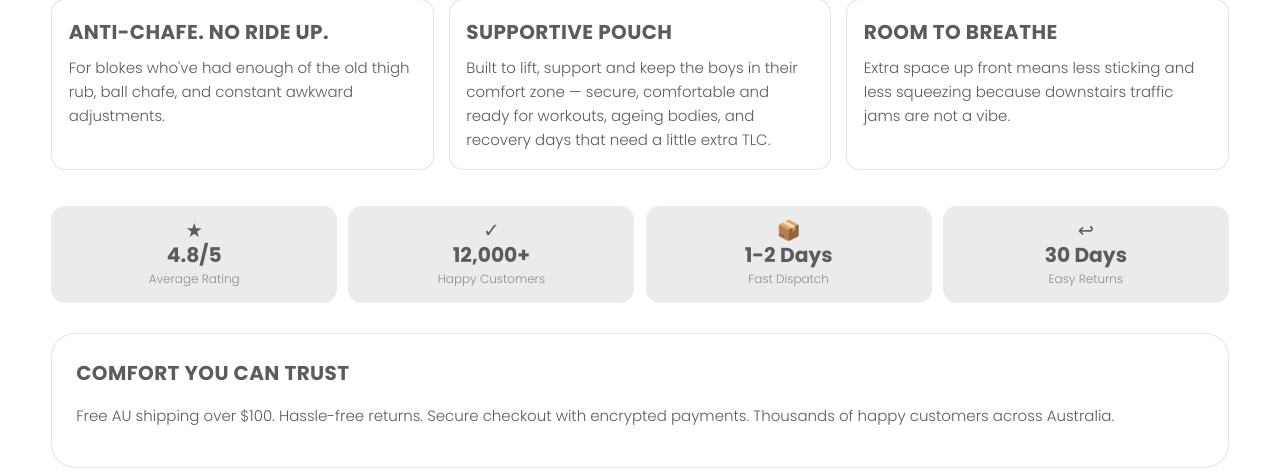
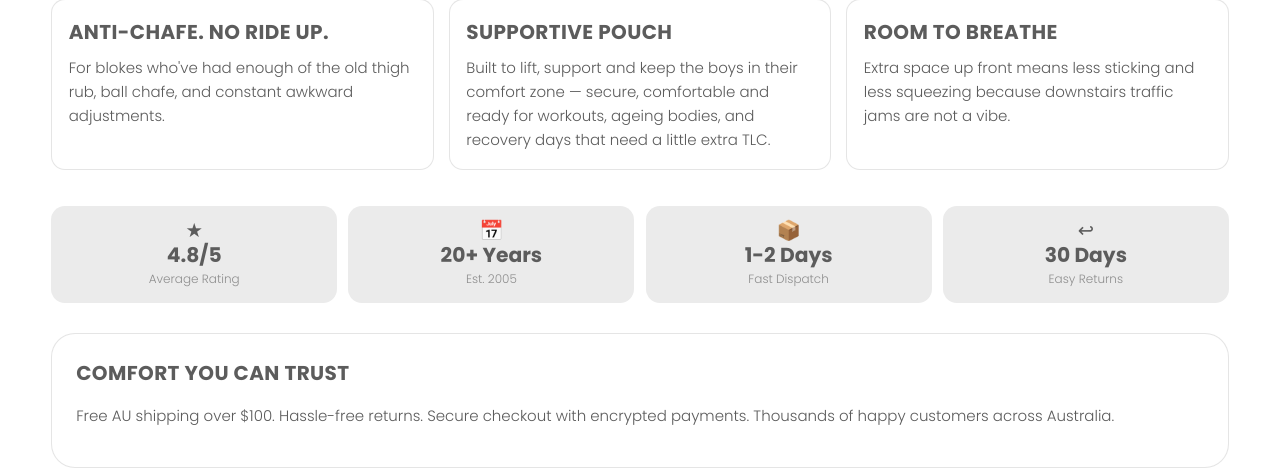
Before and after one commit to TeamSLY-Shaz/SLY-Collective-Repository, a WordPress theme: template sly-pebble-lite/front-page.php in a window 1280 px wide. Shown: the part 2966-3438 px from the top of the page. Run offline with PHP 8.4 and a stand-in for WordPress, Linux system fonts and the light colour scheme; the site name, menu and one post (Sample post) are stand-ins, and other content is empty; some libraries are stand-ins or nearby versions.

Commit message:
v201: Change customers stat to 'Est. 2005 / 20+ Years'

```diff
--- a/sly-pebble-lite/front-page.php
+++ b/sly-pebble-lite/front-page.php
@@ -544,9 +544,9 @@ $benefits_product_img = get_theme_mod('sly_benefits_product_image', 'https://sly
 		<span class="social-proof-bar__label"><?php echo esc_html(get_theme_mod('sly_proof_rating_label', 'Average Rating')); ?></span>
 	</div>
 	<div class="social-proof-bar__item">
-		<span class="social-proof-bar__icon">&#10003;</span>
-		<span class="social-proof-bar__stat"><?php echo esc_html(get_theme_mod('sly_proof_customers', '12,000+')); ?></span>
-		<span class="social-proof-bar__label"><?php echo esc_html(get_theme_mod('sly_proof_customers_label', 'Happy Customers')); ?></span>
+		<span class="social-proof-bar__icon">&#128197;</span>
+		<span class="social-proof-bar__stat"><?php echo esc_html(get_theme_mod('sly_proof_customers', '20+ Years')); ?></span>
+		<span class="social-proof-bar__label"><?php echo esc_html(get_theme_mod('sly_proof_customers_label', 'Est. 2005')); ?></span>
 	</div>
 	<div class="social-proof-bar__item">
 		<span class="social-proof-bar__icon">&#128230;</span>
--- a/sly-pebble-lite/functions.php
+++ b/sly-pebble-lite/functions.php
@@ -655,8 +655,8 @@ if (!function_exists('sly_pebble_lite_customize_register')) {
 		));
 		$add_text_control('sly_proof_rating', '4.8/5', __('Rating Stat', 'sly-pebble-lite'), 'sly_home_proof');
 		$add_text_control('sly_proof_rating_label', 'Average Rating', __('Rating Label', 'sly-pebble-lite'), 'sly_home_proof');
-		$add_text_control('sly_proof_customers', '12,000+', __('Customers Stat', 'sly-pebble-lite'), 'sly_home_proof');
-		$add_text_control('sly_proof_customers_label', 'Happy Customers', __('Customers Label', 'sly-pebble-lite'), 'sly_home_proof');
+		$add_text_control('sly_proof_customers', '20+ Years', __('Customers Stat', 'sly-pebble-lite'), 'sly_home_proof');
+		$add_text_control('sly_proof_customers_label', 'Est. 2005', __('Customers Label', 'sly-pebble-lite'), 'sly_home_proof');
 		$add_text_control('sly_proof_dispatch', '1-2 Days', __('Dispatch Stat', 'sly-pebble-lite'), 'sly_home_proof');
 		$add_text_control('sly_proof_dispatch_label', 'Fast Dispatch', __('Dispatch Label', 'sly-pebble-lite'), 'sly_home_proof');
 		$add_text_control('sly_proof_returns', '30 Days', __('Returns Stat', 'sly-pebble-lite'), 'sly_home_proof');
--- a/sly-pebble-lite/style.css
+++ b/sly-pebble-lite/style.css
@@ -4,7 +4,7 @@ Theme URI: https://slycollective.com/
 Author: SLY Collective
 Author URI: https://slycollective.com/
 Description: Lightweight WooCommerce theme for SLY Collective inspired by the Pebble Little style direction.
-Version: 1.0.200
+Version: 1.0.201
 Requires at least: 6.4
 Tested up to: 6.5
 Requires PHP: 7.4
```
Also changed, not shown: 1 other file.
